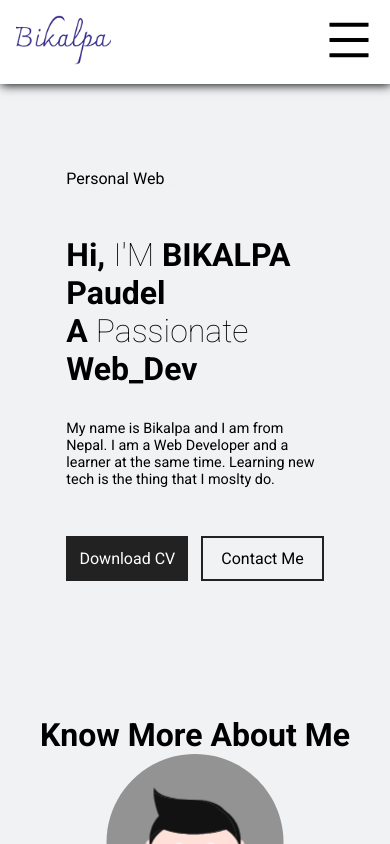
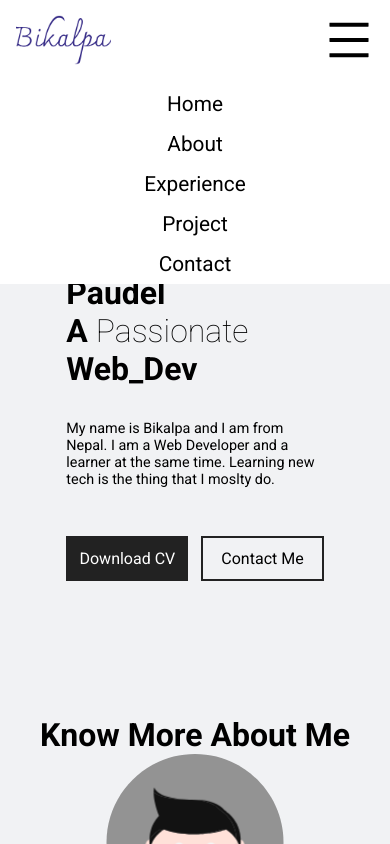
Before and after one commit to Bikalpa-Paudel/Main-Portfolio-Site, a React (Create React App) app: page / in a window 390 px wide. Shown: the top 844 px of the page. Built offline with nearby package versions, Linux system fonts and the light colour scheme.

Commit message:
adding responsive nav

```diff
--- a/src/components/experience/Skill.css
+++ b/src/components/experience/Skill.css
@@ -53,37 +53,26 @@
 
 @media screen and (max-width: 1000px){
     .skill-right{
-        position: relative;
-        left: 40px;
         width: 150px;
-        font-size: 1.5rem;
     }
     .skill-left{
-        position: relative;
-        left: -260px;
+
         width: 150px;
-        font-size: 1.5rem;
 
     }
     .edu-text-r{
-        position: relative;
-        left: 40px;
+
         width: 150px;
-        font-size: 1rem;
-        text-align: justify;
     }
     .edu-text-l{
-        position: relative;
+
         left: -170px;
         width: 150px;
-        text-align: justify;
-        font-size: 1rem;
     }
     .skill-left{
-    position: relative;
+
     left: -180px;
     width: 150px;
-    font-size: 1.2rem;
 
 }
 }
--- /dev/null
+++ b/src/components/navbar/Ham.css
@@ -0,0 +1,17 @@
+.ham{
+    position: absolute;
+    top: 10vh;
+    left: 0;
+    height: 200px;
+    background-color: #FFFFFF;
+    width: 100%;
+}
+
+.nav-icon-ham{
+    height: 100%;
+    list-style: none;
+    display: flex;
+    flex-direction: column;
+    align-items: center;
+    justify-content: space-around;
+}
--- /dev/null
+++ b/src/components/navbar/Ham.js
@@ -0,0 +1,15 @@
+import './Ham.css'
+
+export default function Ham() {
+    return (
+        <div className='ham'>
+            <div className="nav-icon-ham">
+                <li><a href="#home" className="icon home">Home</a></li>
+                <li><a href="#about" className="icon about">About</a></li>
+                <li><a href="#experience" className="icon experience">Experience</a></li>
+                <li><a href="#project" className="icon project">Project</a></li>
+                <li><a href="#contact" className="icon contact">Contact</a></li>
+            </div>
+        </div>
+    )
+}
--- a/src/components/navbar/Navbar.css
+++ b/src/components/navbar/Navbar.css
@@ -56,8 +56,6 @@
 
     }
 
-
-
     .github-icon{
         display: none;
     }
--- a/src/components/navbar/Navbar.js
+++ b/src/components/navbar/Navbar.js
@@ -2,6 +2,7 @@ import './Navbar.css'
 import Logo from './navImages/logo.png'
 import {BsGithub} from 'react-icons/bs'
 import {AiOutlineMenu} from 'react-icons/ai'
+import Ham from './Ham'
 
 
 
@@ -20,8 +21,9 @@ export default function Navbar(){
                 <li><a href="#project" className="icon project">Project</a></li>
                 <li><a href="#contact" className="icon contact">Contact</a></li>
             </ul>
-            {/* <div className="github"><a href="https://github.com/Bikalpa-Paudel" target='blank_'><BsGithub className='github-icon'/></a></div> */}
+            <div className="github"><a href="https://github.com/Bikalpa-Paudel" target='blank_'><BsGithub className='github-icon'/></a></div>
             <div className="ham-burger"><AiOutlineMenu className='ham-burger-icon'/></div>
+            <Ham />
         </nav>
     )
 }
```
